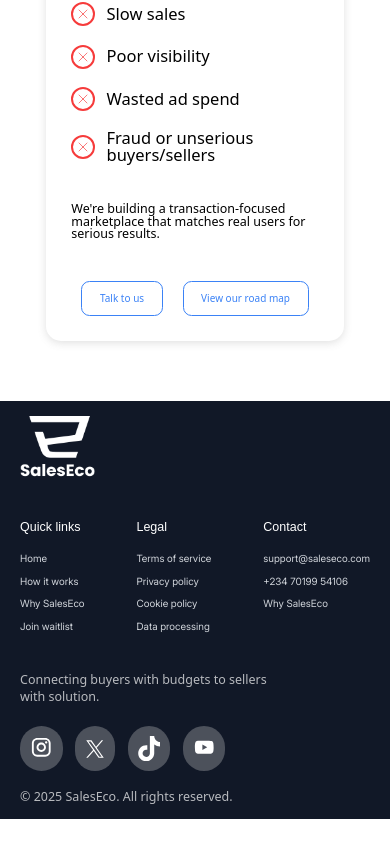
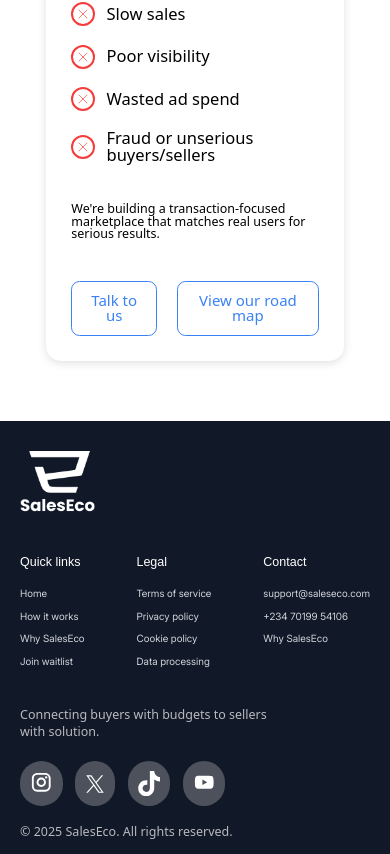
Before and after one commit to stephenson080/saleseco-website, a React (Vite) app: page / in a window 390 px wide. Shown: the part 3433-4287 px from the top of the page. Before the commit the page ends 4252 px from the top, so only its background shows below. Built offline with nearby package versions, Linux system fonts and the light colour scheme; a web font is replaced by a local one.

Commit message:
Made minor modifications

```diff
--- a/src/components/footer/FooterMobile.tsx
+++ b/src/components/footer/FooterMobile.tsx
@@ -13,7 +13,7 @@ const FooterMobile = (props: Props) => {
     return (
         <footer className="w-full py-[1.5rem] px-[2rem] bg-[#111827]">
             {/* Top */}
-            <div className="w-30 h-fit mb-[4rem]">
+            <div className="w-30 h-fit mt-[1.5rem] mb-[4rem]">
                 <Link to="/">
                     <img src={logo} alt="company_logo" />
                 </Link>
--- a/src/components/navbar/NavMobile.tsx
+++ b/src/components/navbar/NavMobile.tsx
@@ -8,7 +8,7 @@ import LucideAlignJustify from '../icons/LucideAlignJustify';
 const NavMobile = () => {
     return (
         <nav className="flex items-center justify-between w-full px-[2rem]">
-            <div className="w-30 h-fit">
+            <div className="w-45 h-fit">
                 <Link to="/">
                     <img src={logo} alt="company_logo" />
                 </Link>
--- a/src/pages/home/Home.tsx
+++ b/src/pages/home/Home.tsx
@@ -681,7 +681,7 @@ const Home = (props: Props) => {
                                 href="mailto:support@saleseco.org"
                                 target="_blank"
                                 rel="noopener noreferrer">
-                                <button className="py-[1.15rem] px-[1.75rem] border border-[#3b82f6] text-[#3b82f6] cursor-pointer rounded-[.85rem] md:text-[1.45rem]">
+                                <button className="py-[1.15rem] px-[1.75rem] text-[1.5rem] border border-[#3b82f6] text-[#3b82f6] cursor-pointer rounded-[.85rem] md:text-[1.45rem]">
                                     Talk to us
                                 </button>
                             </a>
@@ -689,7 +689,7 @@ const Home = (props: Props) => {
                                 href="https://docs.google.com/document/d/1D3SP1A_0cevqY96WVR7pstAmHfy8ZU6ECk_5nLN_8oA/edit?tab=t.0"
                                 target="_blank"
                                 rel="noopener noreferrer">
-                                <button className="py-[1.15rem] px-[1.75rem] border border-[#3b82f6] text-[#3b82f6] cursor-pointer rounded-[.85rem] md:text-[1.45rem]">
+                                <button className="py-[1.15rem] px-[1.75rem] text-[1.5rem] border border-[#3b82f6] text-[#3b82f6] cursor-pointer rounded-[.85rem] md:text-[1.45rem]">
                                     View our road map
                                 </button>
                             </a>
```
